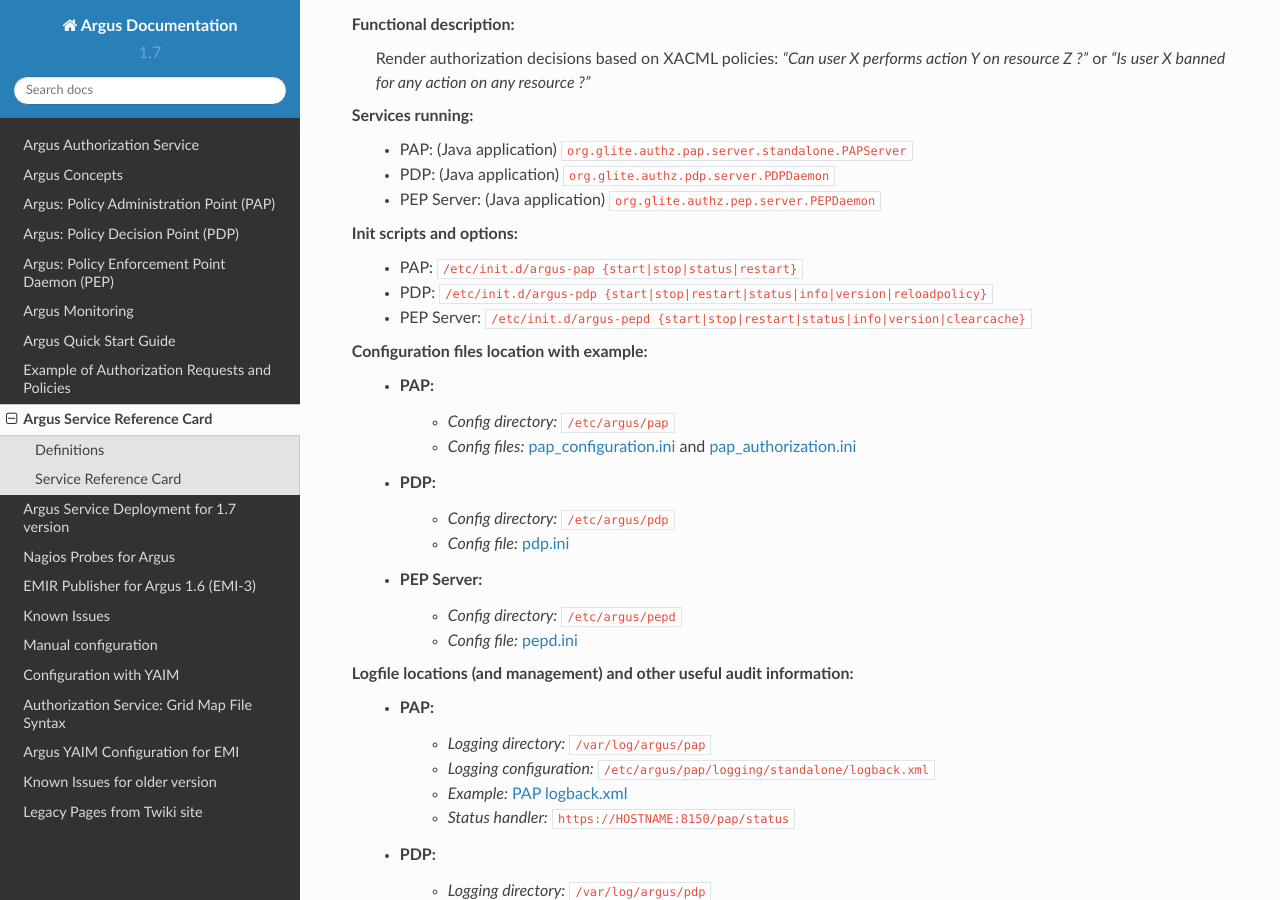
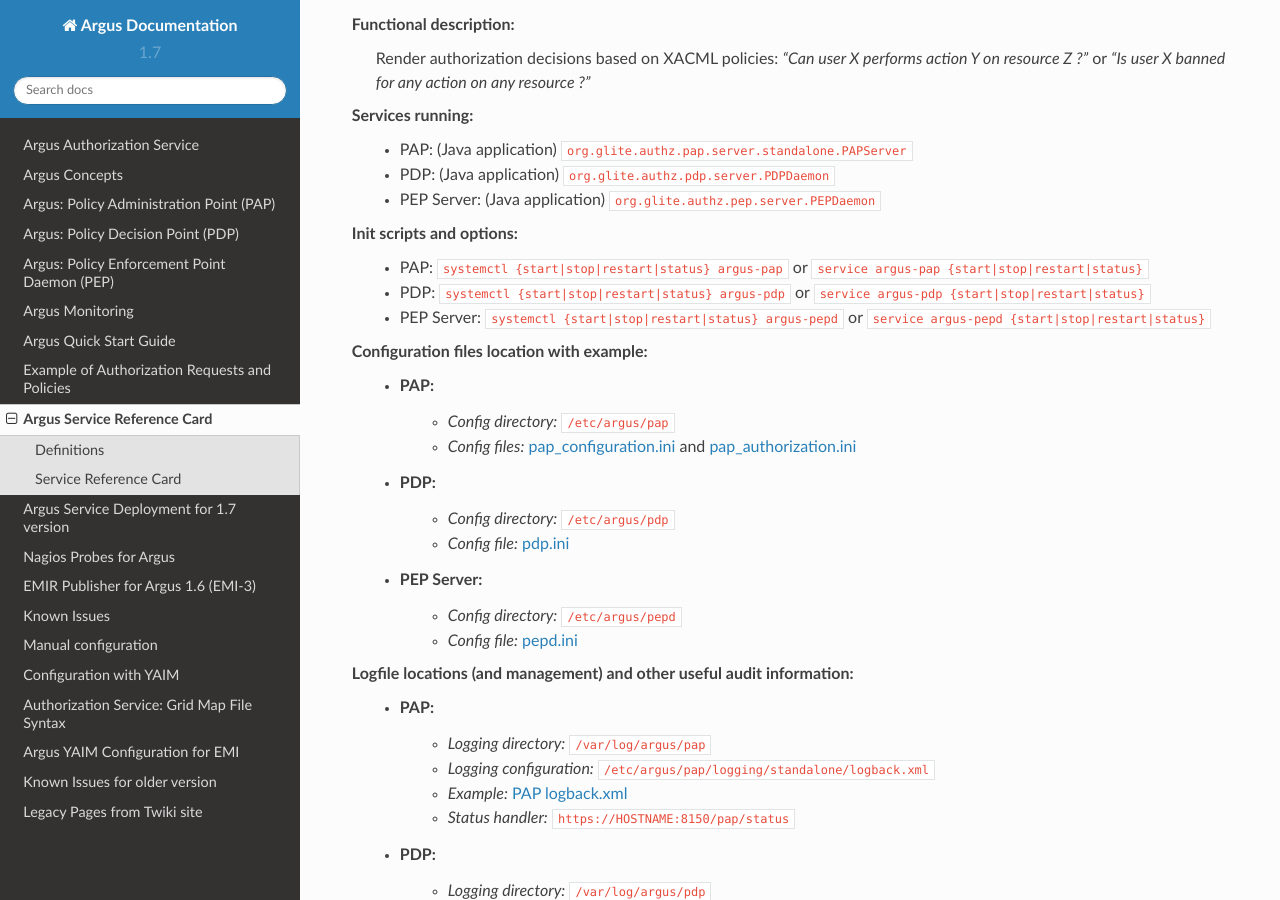
Before and after one commit to argus-authz/argus-documentation, a Sphinx documentation site: the page built from source/misc/service_reference_card.rst, in a window 1280 px wide and 900 px high, scrolled down 536 px. Built offline with Sphinx 7.4.7 and the Read the Docs theme 2.0.0, drawn with Linux system fonts in a browser that asks for light colours; some of the changed text lies outside the part shown.

Commit message:
Cosmetic fixes.

```diff
--- a/source/misc/service_reference_card.rst
+++ b/source/misc/service_reference_card.rst
@@ -31,36 +31,36 @@ Service Reference Card
    * PEP Server: (Java application) ``org.glite.authz.pep.server.PEPDaemon``
 
 **Init scripts and options:**
-   * PAP: ``/etc/init.d/argus-pap {start|stop|status|restart}``
-   * PDP: ``/etc/init.d/argus-pdp {start|stop|restart|status|info|version|reloadpolicy}``
-   * PEP Server: ``/etc/init.d/argus-pepd {start|stop|restart|status|info|version|clearcache}``
+   * PAP: ``systemctl {start|stop|restart|status} argus-pap`` or ``service argus-pap {start|stop|restart|status}``
+   * PDP: ``systemctl {start|stop|restart|status} argus-pdp`` or ``service argus-pdp {start|stop|restart|status}``
+   * PEP Server: ``systemctl {start|stop|restart|status} argus-pepd`` or ``service argus-pepd {start|stop|restart|status}``
 
 **Configuration files location with example:**
    * PAP:
       * *Config directory:* ``/etc/argus/pap``
-      * *Config files:* `pap_configuration.ini <https://raw.github.com/argus-authz/argus-pap/master/src/main/config/pap_configuration.ini>`_ and `pap_authorization.ini <https://raw.github.com/argus-authz/argus-pap/master/src/main/config/pap_authorization.ini>`_
+      * *Config files:* `pap_configuration.ini <https://raw.github.com/argus-authz/argus-pap/1_7/src/main/config/pap_configuration.ini>`_ and `pap_authorization.ini <https://raw.github.com/argus-authz/argus-pap/1_7/src/main/config/pap_authorization.ini>`_
    * PDP:
       * *Config directory:* ``/etc/argus/pdp``
-      * *Config file:* `pdp.ini <https://raw.github.com/argus-authz/argus-pdp/EMI-3/src/main/config/pdp.ini>`_
+      * *Config file:* `pdp.ini <https://raw.github.com/argus-authz/argus-pdp/1_7/src/main/config/pdp.ini>`_
    * PEP Server:
       * *Config directory:* ``/etc/argus/pepd``
-      * *Config file:* `pepd.ini <https://raw.github.com/argus-authz/argus-pep-server/EMI-3/src/main/config/pepd.ini>`_
+      * *Config file:* `pepd.ini <https://raw.github.com/argus-authz/argus-pep-server/1_7/src/main/config/pepd.ini>`_
 
 **Logfile locations (and management) and other useful audit information:**
    * PAP:
       * *Logging directory:* ``/var/log/argus/pap``
       * *Logging configuration:* ``/etc/argus/pap/logging/standalone/logback.xml``
-      * *Example:* `PAP logback.xml <https://raw.github.com/argus-authz/argus-pap/master/src/main/config/logging/standalone/logback.xml>`_
+      * *Example:* `PAP logback.xml <https://raw.github.com/argus-authz/argus-pap/1_7/src/main/config/logging/standalone/logback.xml>`_
       * *Status handler:* ``https://HOSTNAME:8150/pap/status``
    * PDP:
       * *Logging directory:* ``/var/log/argus/pdp``
       * *Logging configuration:* ``/etc/argus/pdp/logging.xml``
-      * *Example:* `PDP logging.xml <https://raw.github.com/argus-authz/argus-pdp/EMI-3/src/main/config/logging.xml>`_
+      * *Example:* `PDP logging.xml <https://raw.github.com/argus-authz/argus-pdp/1_7/src/main/config/logging.xml>`_
       * *Status handler:* ``https://HOSTNAME:8152/status``
    * PEP Server:
       * *Logging directory:* ``/var/log/argus/pepd``
       * *Logging configuration:* ``/etc/argus/pepd/logging.xml``
-      * *Example:* `PEP logging.xml <https://raw.github.com/argus-authz/argus-pep-server/EMI-3/src/main/config/logging.xml>`_
+      * *Example:* `PEP logging.xml <https://raw.github.com/argus-authz/argus-pep-server/1_7/src/main/config/logging.xml>`_
       * *Status handler:* ``https://HOSTNAME:8154/status``
 
 **Open ports:**
@@ -99,9 +99,9 @@ Service Reference Card
    * Other security relevant comments
 
 **Utility scripts:**
-   * ``/usr/bin/pap-admin`` CLI to manage the PAP policies
-   * ``/etc/init.d/argus-pdp reloadpolicy`` forces the PDP to reload the policies from the PAP
-   * ``/etc/init.d/argus-pepd clearcache`` clears the PEP daemon response cache
+   * ``pap-admin`` CLI to manage the PAP policies
+   * ``pdpctl {reloadPolicy|version|status}`` forces the PDP to reload the policies from the PAP, print version, print status
+   * ``pepdctl {clearResponseCache|version|status}`` clears the PEP daemon response cache, print version, print status
 
 **Location of reference documentation for users:**
    Not applicable
```
Also changed, not shown: source/argus_introduction.rst (+22 -6 lines), source/pap/cli.rst (+4 -4 lines).
